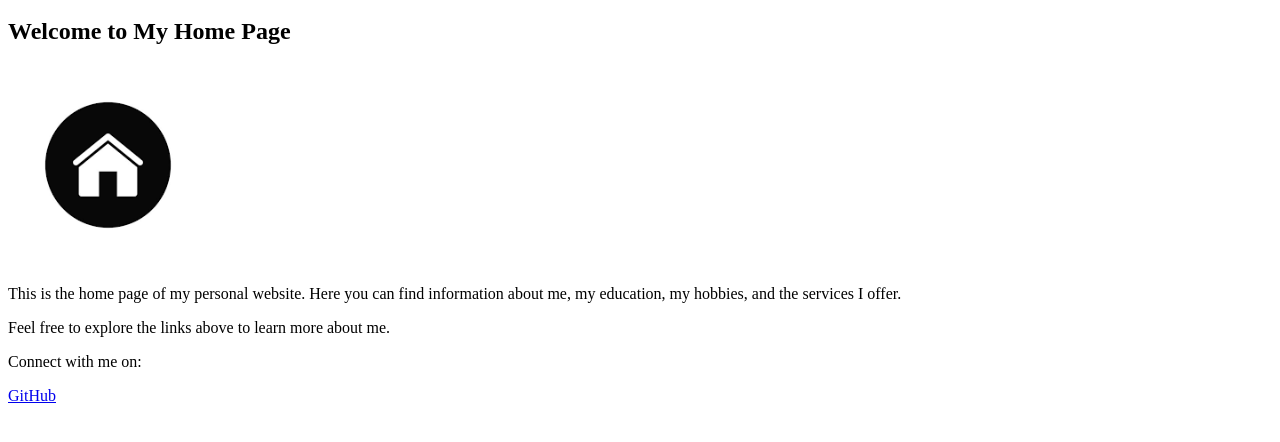
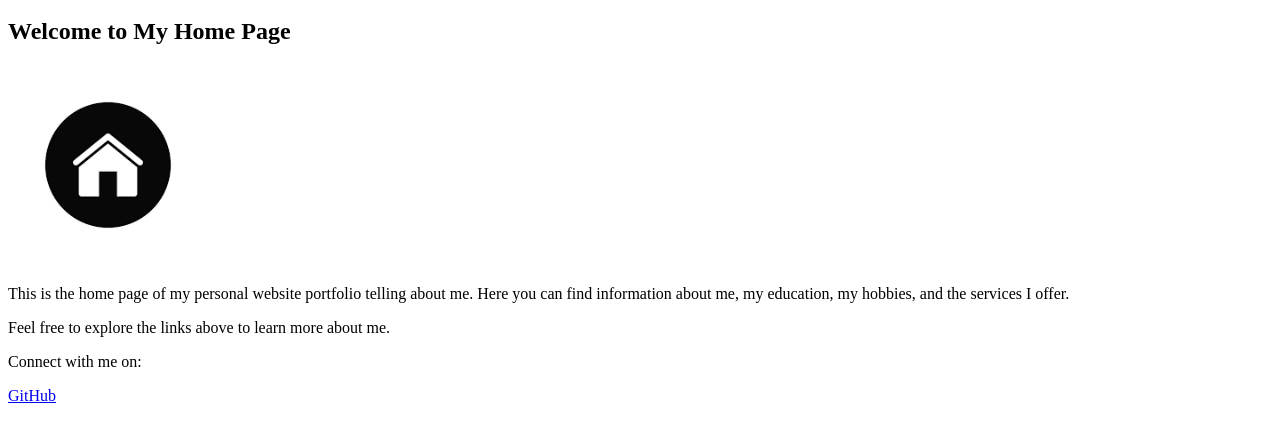
Before and after one commit to Biniam777/UGR-6500-15-portfolio-profile-html-css-js, a plain HTML site: page src/index.html in a window 1280 px wide. Shown: the part 100-542 px from the top of the page. Drawn offline with Linux system fonts and the light colour scheme.

Commit message:
Renamed home.html to index.html

```diff
--- a/src/home.html
+++ b/src/index.html
@@ -15,7 +15,7 @@
     </div>
     <h2>Welcome to My Home Page</h2>
     <img src="./images/im1.png" alt="Home Page Icon" width="200" height="200">
-    <p>This is the home page of my personal website. Here you can find information about me, my education, my hobbies, and the services I offer.</p>
+    <p>This is the home page of my personal website portfolio telling about me. Here you can find information about me, my education, my hobbies, and the services I offer.</p>
     <p>Feel free to explore the links above to learn more about me.</p>
 
     <footer>
```
